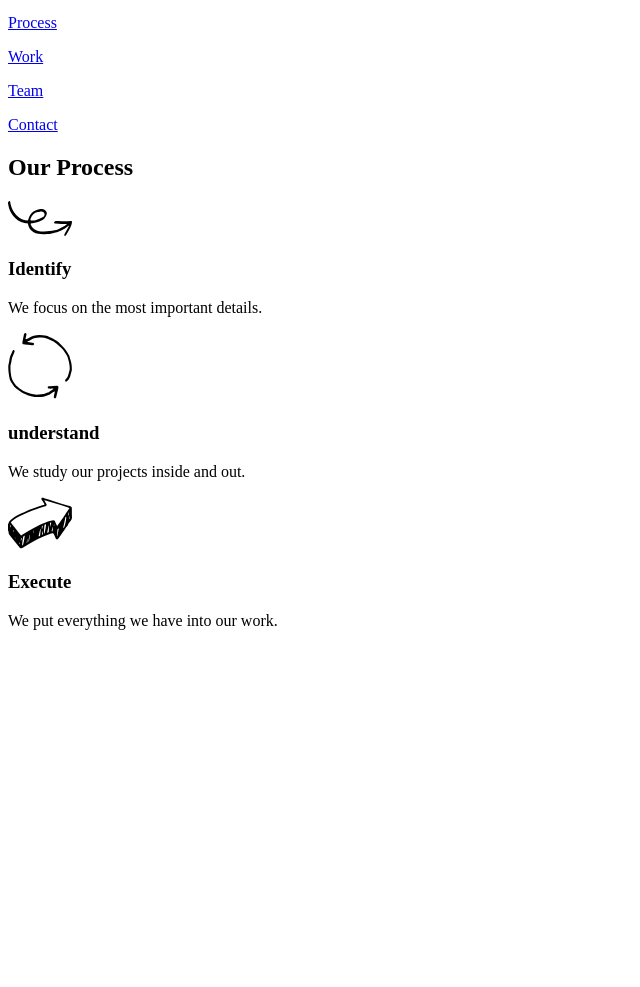
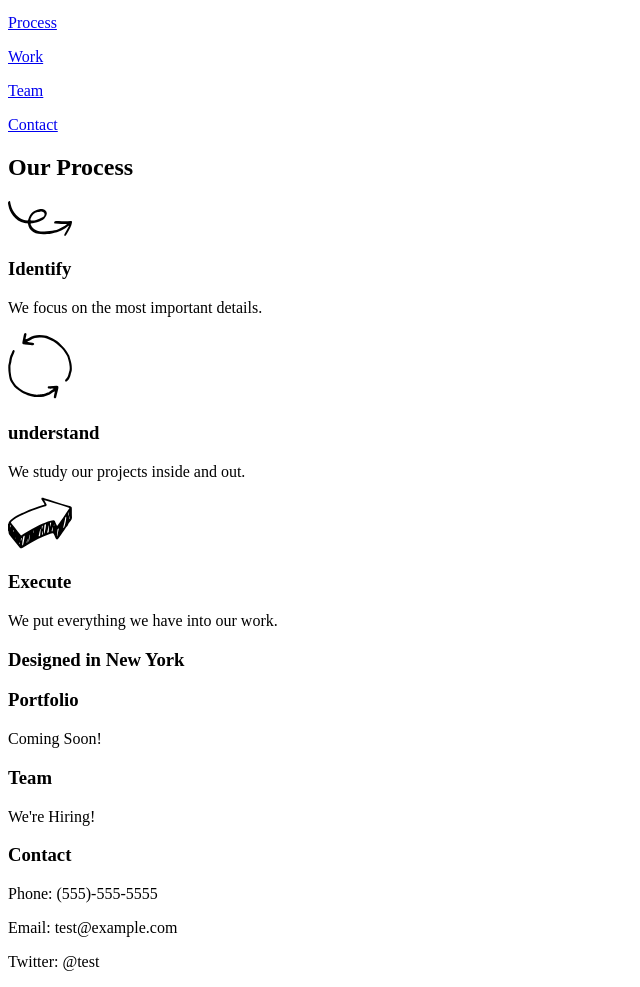
Before and after one commit to tremckinley/broadwaydesign, a plain HTML site: page index.html in a window 1280 px wide. Shown: the part 100-1087 px from the top of the page, without its empty margins (0-640 px from the left). Before the commit the page ends 800 px from the top, so only its background shows below. Drawn offline with Linux system fonts and the light colour scheme.

Commit message:
finished second banner

```diff
--- a/index.html
+++ b/index.html
@@ -27,7 +27,18 @@
           <p>We put everything we have into our work.</p>
     </div>
 
+    <div class="smallbanner">
+      <h3>Designed in New York</h3>
     </div>
-
+    <div class="info">
+      <h3>Portfolio</h3>
+        <p>Coming Soon!</p>
+      <h3>Team</h3>
+        <p>We're Hiring!</p>
+      <h3>Contact</h3>
+        <p>Phone: (555)-555-5555</p>
+        <p>Email: test@example.com</p>
+        <p>Twitter: @test</p>
+    </div>
   </body>
 </html>
```
Lines whose indentation alone changed are shown as unchanged.
